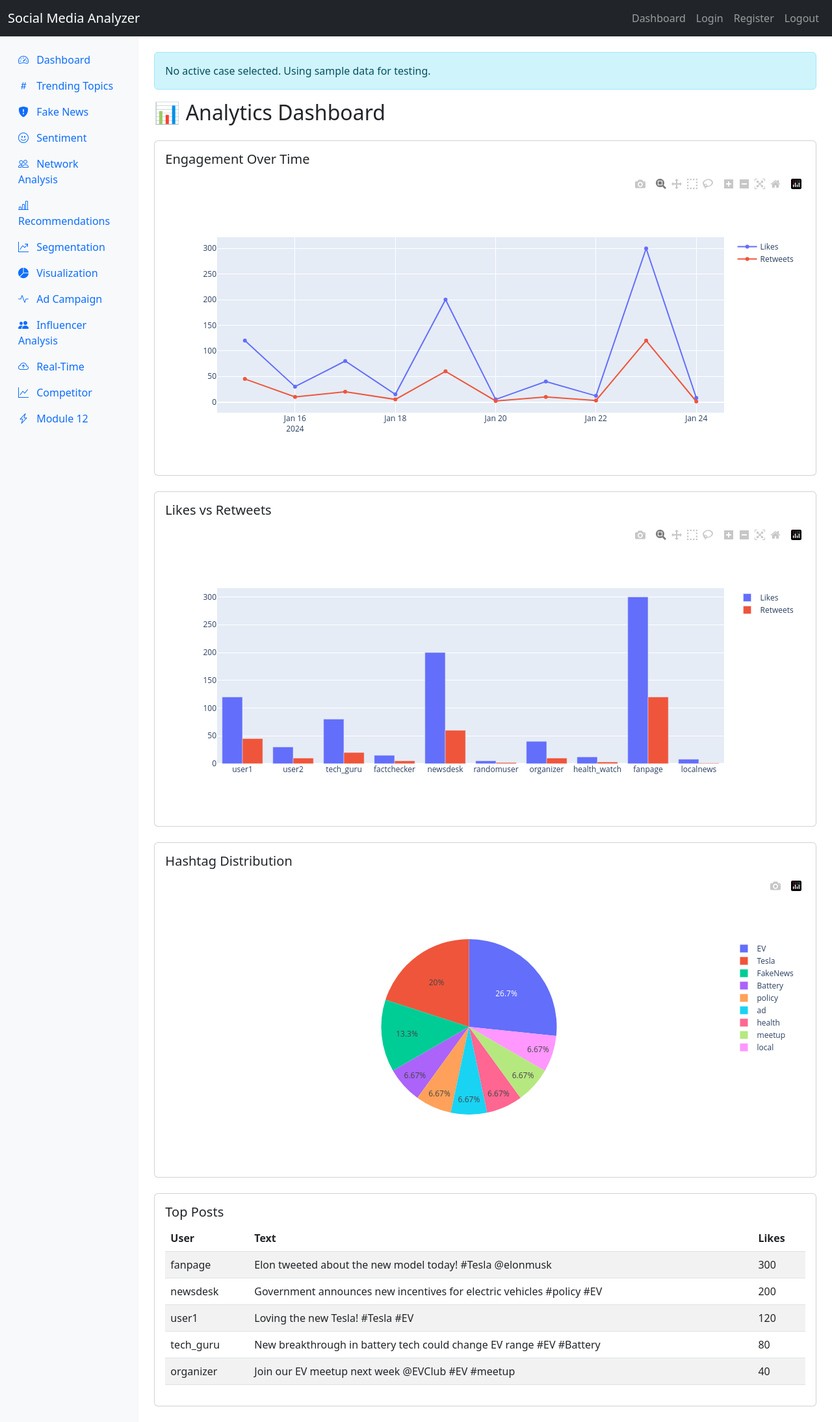
After one commit to muskan081btcsai22-spec/Social-Media-Analytics, a Flask app: page /visualization in a window 1280 px wide. The commit adds this page. Shown: the whole page at 65% size. Run offline with Flask 3, Linux system fonts and the light colour scheme; the visitor is signed in with stand-in values (Sample User, id 1); some libraries are stand-ins or nearby versions.

Commit message:
Adding modules 4, 7 and 9 i.e.(recommendation, visualization, and influencer analysis features)

```diff
--- a/app/__init__.py
+++ b/app/__init__.py
@@ -28,6 +28,9 @@ def create_app():
     from routes.sentiment import sentiment_bp
     from routes.network import network_bp
     from routes.segmentation import segmentation_bp
+    from routes.recommendation import recommendation_bp
+    from routes.influencer import influencer_bp
+    from routes.visualization import visualization_bp
     app.register_blueprint(auth_bp, url_prefix='')
     app.register_blueprint(cases_bp, url_prefix='')
     app.register_blueprint(trending_bp, url_prefix='')
@@ -38,6 +41,10 @@ def create_app():
     app.register_blueprint(sentiment_bp, url_prefix='')
     app.register_blueprint(network_bp, url_prefix='')
     app.register_blueprint(segmentation_bp, url_prefix='')
+    app.register_blueprint(recommendation_bp, url_prefix='')
+    app.register_blueprint(influencer_bp, url_prefix='')
+    app.register_blueprint(visualization_bp, url_prefix='')
+
 
     @login_manager.user_loader
     def load_user(user_id):
--- /dev/null
+++ b/modules/visualization.py
@@ -0,0 +1,66 @@
+import plotly.graph_objects as go
+import plotly.utils
+import json
+from collections import defaultdict
+
+# 1. Line chart: engagement over time
+def engagement_over_time(posts):
+    by_date = defaultdict(lambda: {'likes': 0, 'retweets': 0})
+
+    for p in posts:
+        date = p['created_at'][:10]
+        by_date[date]['likes'] += p.get('likes', 0)
+        by_date[date]['retweets'] += p.get('retweets', 0)
+
+    dates = sorted(by_date)
+
+    fig = go.Figure()
+    fig.add_trace(go.Scatter(
+        x=dates,
+        y=[by_date[d]['likes'] for d in dates],
+        name='Likes',
+        mode='lines+markers'
+    ))
+    fig.add_trace(go.Scatter(
+        x=dates,
+        y=[by_date[d]['retweets'] for d in dates],
+        name='Retweets',
+        mode='lines+markers'
+    ))
+
+    return json.dumps(fig, cls=plotly.utils.PlotlyJSONEncoder)
+
+
+# 2. Bar chart: likes vs retweets
+def likes_vs_retweets(posts):
+    users = [p['username'] for p in posts]
+    likes = [p.get('likes', 0) for p in posts]
+    retweets = [p.get('retweets', 0) for p in posts]
+
+    fig = go.Figure()
+    fig.add_trace(go.Bar(x=users, y=likes, name='Likes'))
+    fig.add_trace(go.Bar(x=users, y=retweets, name='Retweets'))
+
+    return json.dumps(fig, cls=plotly.utils.PlotlyJSONEncoder)
+
+
+# 3. Pie chart: hashtag distribution (reach)
+def hashtag_distribution(posts):
+    tag_count = defaultdict(int)
+
+    for p in posts:
+        for tag in p.get('hashtags', []):
+            tag_count[tag] += 1
+
+    fig = go.Figure(data=[go.Pie(
+        labels=list(tag_count.keys()),
+        values=list(tag_count.values())
+    )])
+
+    return json.dumps(fig, cls=plotly.utils.PlotlyJSONEncoder)
+
+
+# 4. Top posts table (data only)
+def top_posts(posts, top_n=5):
+    sorted_posts = sorted(posts, key=lambda x: x.get('likes', 0), reverse=True)
+    return sorted_posts[:top_n]
--- /dev/null
+++ b/routes/visualization.py
@@ -0,0 +1,36 @@
+from flask import Blueprint, render_template, session, request, flash
+from flask_login import login_required
+from flask import current_app as app
+from modules.visualization import (
+    engagement_over_time,
+    likes_vs_retweets,
+    hashtag_distribution,
+    top_posts
+)
+import json
+
+visualization_bp = Blueprint('visualization', __name__)
+
+@visualization_bp.route('/visualization')
+@login_required
+def visualization_page():
+    cid = session.get('active_case_id') or request.args.get('case_id')
+
+    if cid and hasattr(app, "db"):
+        try:
+            posts = list(app.db.posts.find({'case_id': cid}))
+        except Exception:
+            with open('sample_data.json') as f:
+                posts = json.load(f)
+    else:
+        with open('sample_data.json') as f:
+            posts = json.load(f)
+        flash('No active case selected. Using sample data for testing.', 'info')
+
+    return render_template(
+        'visualization.html',
+        engagement_chart=engagement_over_time(posts),
+        bar_chart=likes_vs_retweets(posts),
+        pie_chart=hashtag_distribution(posts),
+        top_posts=top_posts(posts)
+    )
--- a/templates/base.html
+++ b/templates/base.html
@@ -37,11 +37,11 @@
               <li class="nav-item"><a class="nav-link sidebar-item {% if request.path.startswith('/fakenews') %}active{% endif %}" href="/fakenews"><i class="bi bi-shield-fill-exclamation me-2"></i> Fake News</a></li>
               <li class="nav-item"><a class="nav-link sidebar-item {% if request.path.startswith('/sentiment') %}active{% endif %}" href="/sentiment"><i class="bi bi-emoji-smile me-2"></i> Sentiment</a></li>
               <li class="nav-item"><a class="nav-link sidebar-item {% if request.path.startswith('/network') %}active{% endif %}" href="/network"><i class="bi bi-people me-2"></i> Network Analysis</a></li>
-              <li class="nav-item"><a class="nav-link sidebar-item" href="#"><i class="bi bi-bar-chart-line me-2"></i> Module 4</a></li>
+              <li class="nav-item"><a class="nav-link sidebar-item {% if request.path.startswith('/recommendations') %}active{% endif %}" href="/recommendations"><i class="bi bi-bar-chart-line me-2"></i> Recommendations</a></li>
               <li class="nav-item"><a class="nav-link sidebar-item {% if request.path.startswith('/segmentation') %}active{% endif %}" href="/segmentation"><i class="bi bi-graph-up-arrow me-2"></i> Segmentation</a></li>
-              <li class="nav-item"><a class="nav-link sidebar-item" href="#"><i class="bi bi-pie-chart-fill me-2"></i> Module 7</a></li>
+              <li class="nav-item"><a class="nav-link sidebar-item {% if request.path.startswith('/visualization') %}active{% endif %}" href="/visualization"><i class="bi bi-pie-chart-fill me-2"></i> Visualization</a></li>
               <li class="nav-item"><a class="nav-link sidebar-item {% if request.path == '/ads' %}active{% endif %}" href="/ads"><i class="bi bi-activity me-2"></i> Ad Campaign</a></li>
-              <li class="nav-item"><a class="nav-link sidebar-item" href="#"><i class="bi bi-people-fill me-2"></i> Module 9</a></li>
+              <li class="nav-item"><a class="nav-link sidebar-item {% if request.path.startswith('/influencer') %}active{% endif %}" href="/influencer"><i class="bi bi-people-fill me-2"></i> Influencer Analysis</a></li>
               <li class="nav-item"><a class="nav-link sidebar-item {% if request.path == '/realtime' %}active{% endif %}" href="/realtime"><i class="bi bi-cloud-arrow-up me-2"></i> Real-Time</a></li>
               <li class="nav-item"><a class="nav-link sidebar-item {% if request.path == '/competitor' %}active{% endif %}" href="/competitor"><i class="bi bi-graph-up me-2"></i> Competitor</a></li>
               <li class="nav-item"><a class="nav-link sidebar-item" href="#"><i class="bi bi-lightning-charge me-2"></i> Module 12</a></li>
--- /dev/null
+++ b/templates/visualization.html
@@ -0,0 +1,62 @@
+{% extends "base.html" %}
+
+{% block content %}
+
+<h2 class="mb-4">📊 Analytics Dashboard</h2>
+
+<!-- Line Chart -->
+<div class="card mb-4 p-3">
+    <h5>Engagement Over Time</h5>
+    <div id="lineChart"></div>
+</div>
+
+<!-- Bar Chart -->
+<div class="card mb-4 p-3">
+    <h5>Likes vs Retweets</h5>
+    <div id="barChart"></div>
+</div>
+
+<!-- Pie Chart -->
+<div class="card mb-4 p-3">
+    <h5>Hashtag Distribution</h5>
+    <div id="pieChart"></div>
+</div>
+
+<!-- Top Posts -->
+<div class="card p-3">
+    <h5>Top Posts</h5>
+    <table class="table table-striped">
+        <thead>
+            <tr>
+                <th>User</th>
+                <th>Text</th>
+                <th>Likes</th>
+            </tr>
+        </thead>
+        <tbody>
+            {% for p in top_posts %}
+            <tr>
+                <td>{{ p.username }}</td>
+                <td>{{ p.text }}</td>
+                <td>{{ p.likes }}</td>
+            </tr>
+            {% endfor %}
+        </tbody>
+    </table>
+</div>
+
+<!-- Plotly Script -->
+<script src="https://cdn.plot.ly/plotly-latest.min.js"></script>
+
+<script>
+    var fig1 = JSON.parse('{{ engagement_chart | safe }}');
+    Plotly.newPlot('lineChart', fig1.data, fig1.layout);
+
+    var fig2 = JSON.parse('{{ bar_chart | safe }}');
+    Plotly.newPlot('barChart', fig2.data, fig2.layout);
+
+    var fig3 = JSON.parse('{{ pie_chart | safe }}');
+    Plotly.newPlot('pieChart', fig3.data, fig3.layout);
+</script>
+
+{% endblock %}
```
Also changed, not shown: modules/influencer.py (added, +36 -0 lines), modules/recommendation.py (added, +37 -0 lines), routes/influencer.py (added, +27 -0 lines), routes/recommendation.py (added, +32 -0 lines), templates/influencer.html (added, +26 -0 lines), templates/recommendation.html (added, +23 -0 lines).
